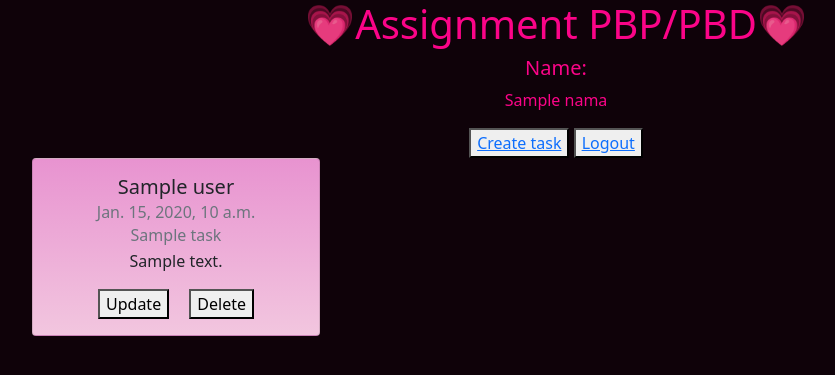
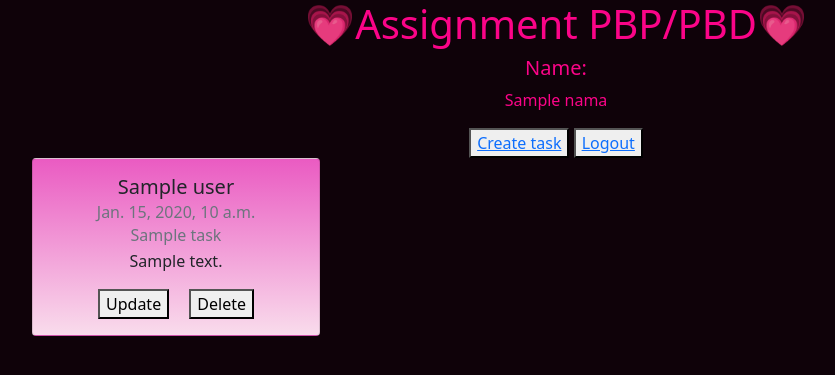
Before and after one commit to rebekaalma/Lab02, a Django app: template todolist/templates/todolist.html in a window 1280 px wide. Shown: the top 375 px of the page, without its empty margins (84-919 px from the left). Run offline with Django 3.2, Linux system fonts and the light colour scheme; the template is opened without the code that fills it: most values are stand-ins (such as "Sample title", 1, 10 or a date in 2020).

Commit message:
Tugas 5 hdhdhd

```diff
--- a/todolist/templates/todolist.html
+++ b/todolist/templates/todolist.html
@@ -22,8 +22,17 @@
 }
 
 .card {
-  background: linear-gradient(to bottom, #e893d0 0%, #f2c6df 100%);
+  background: linear-gradient(to bottom, #ea5bc2 0%, #f9dcec 100%);
+
 }
+
+.card:hover{
+  transform: scale(1.1);
+
+  }
+  .card{
+      transition: transform .5s;
+  }
 
 </style>
 
```
